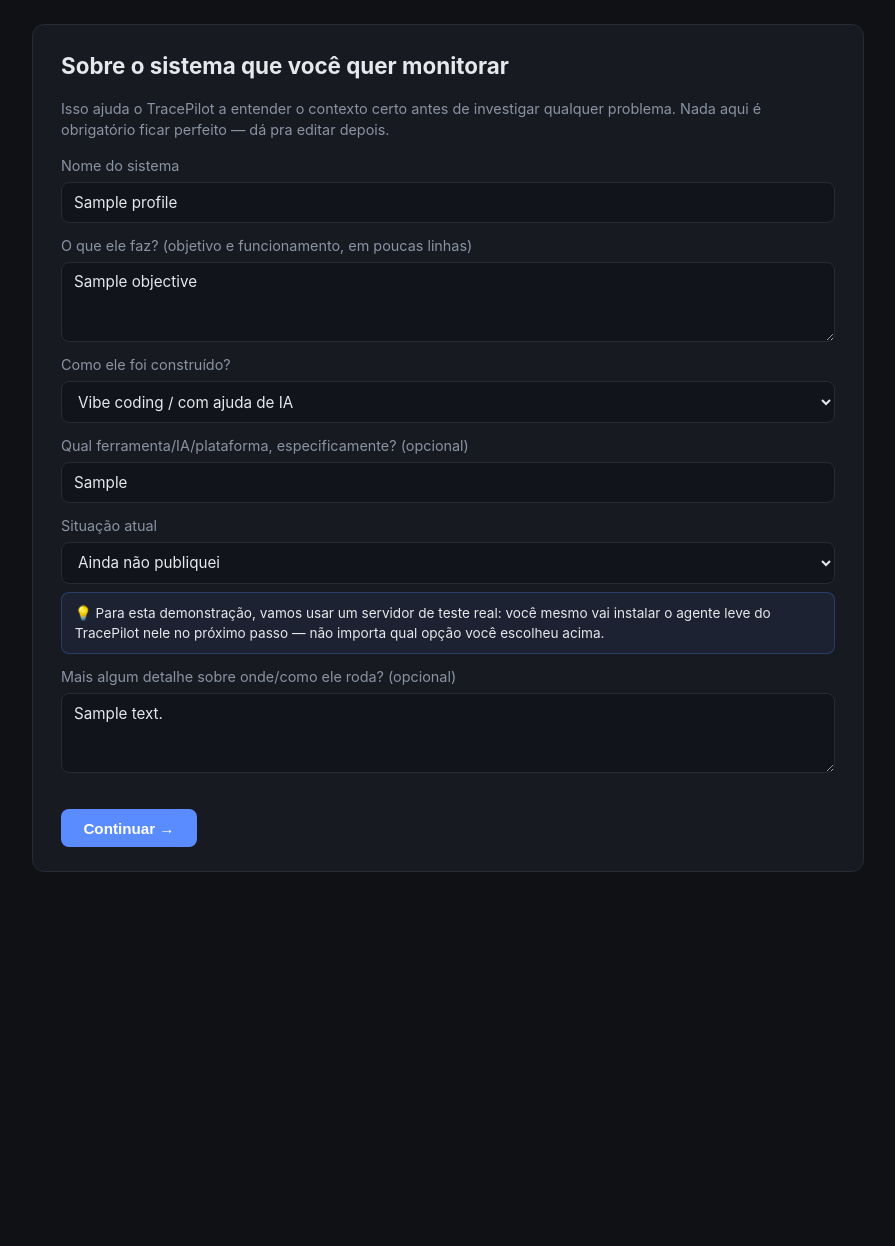
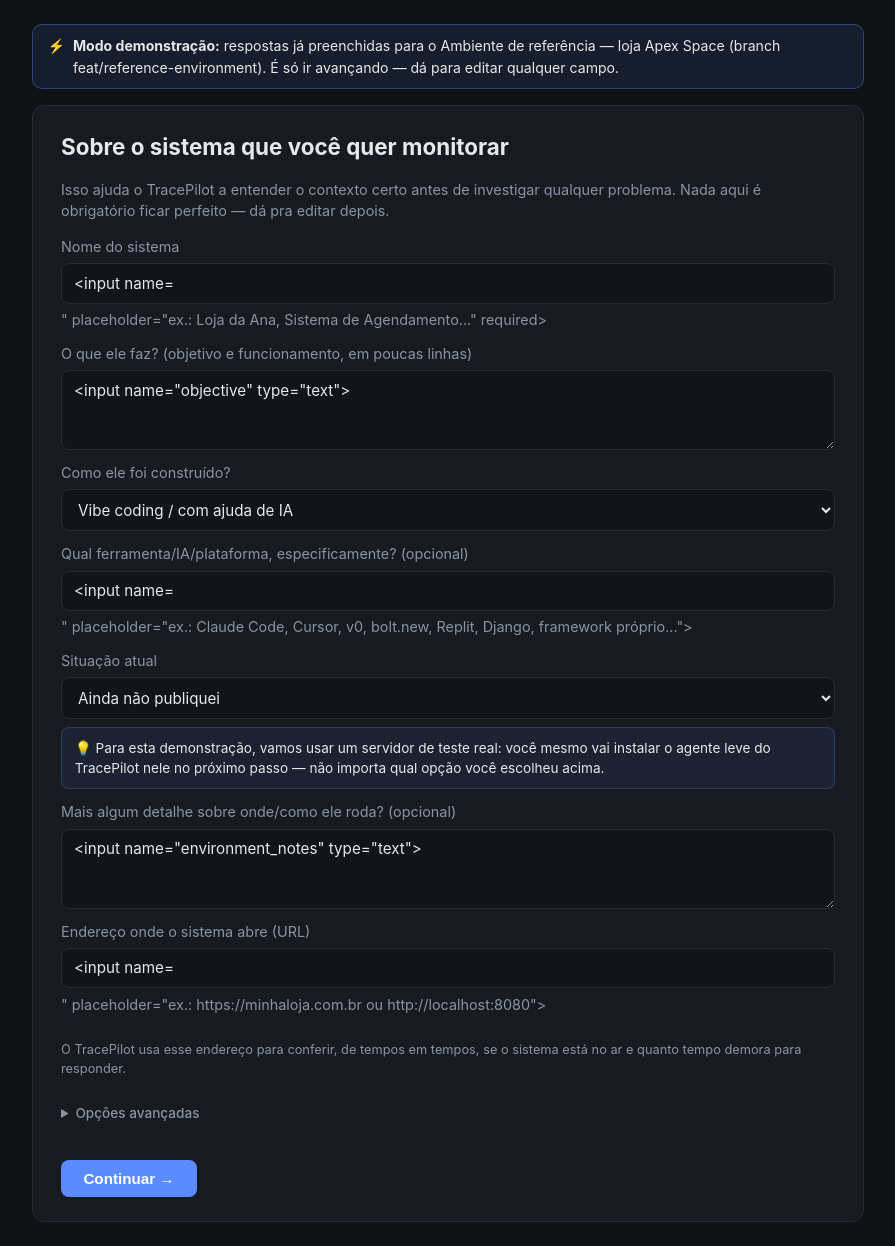
Before and after one commit to Dyonnatan/TracePilot, a FastAPI app: template webapp/templates/onboarding_about.html in a window 1280 px wide. Shown: the part 109-1355 px from the top of the page, without its empty margins (192-1087 px from the left). Before the commit the page ends 981 px from the top, so only its background shows below. Run offline with FastAPI, Linux system fonts and the light colour scheme; the template is opened without the code that fills it: most values are stand-ins (such as "Sample title", 1, 10 or a date in 2020); form fields are guessed from the names that the template uses.

Commit message:
feat(webapp): preset do ambiente de referência para onboarding "next, next"
Pré-preenche a jornada com a loja Apex Space da branch
feat/reference-environment, para a demo ser só avançar:

- `webapp/presets/reference-environment.json` + `webapp/presets.py`,
  escolhido por TRACEPILOT_PRESET (padrão; "none" desliga). Resposta já
  salva no perfil sempre vence o preset.
- Login, questionário e repositório vêm preenchidos; a instalação mostra
  `cd demo_app && make up` e o endpoint OTLP já resolvido.
- URL e serviço monitorados passam a vir do perfil (campos novos no
  questionário: URL do sistema e, em avançado, `service.name`); erros
  recentes somam shop-api + payment-service. DEMO_APP_URL e
  MONITORED_SERVICE_NAME viram só fallback.
- Health check aceita app sem `/health` (cai para a raiz).
- github_inspector: repo privado (404) ou sem rede cai para análise da
  cópia local (`git ls-files`, bytes por linguagem), marcada `local`.

Co-Authored-By: Claude Opus 5.5 <noreply@anthropic.com>

```diff
--- a/webapp/main.py
+++ b/webapp/main.py
@@ -25,11 +25,12 @@ from agents.orchestrator import run_investigation
 from agents.tools.openobserve_client import OpenObserveClient
 from agents.tools import resource_snapshot as resource_snapshot_tool
 from agents.tools import github_inspector
-from webapp import monitoring
+from webapp import monitoring, presets
 
 BASE_DIR = Path(__file__).resolve().parent
 DEMO_APP_URL = os.getenv("DEMO_APP_URL", "http://localhost:8099")
 OPENOBSERVE_UI_URL = os.getenv("OPENOBSERVE_URL", "http://localhost:5080")
+MONITORED_SERVICE = os.getenv("MONITORED_SERVICE_NAME", "tracepilot-demo-app")
 
 COOKIE_NAME = "tp_name"
 COOKIE_EMAIL = "tp_email"
@@ -58,6 +59,7 @@ def _current_user(request: Request) -> dict | None:
 
 
 templates.env.globals["current_user"] = _current_user
+templates.env.globals["active_preset"] = presets.active
 
 
 def _require_login(request: Request) -> RedirectResponse | None:
@@ -88,14 +90,37 @@ def _onboarding_guard(request: Request) -> RedirectResponse | None:
     return None
 
 
+def _app_url() -> str:
+    """URL do sistema monitorado: a informada no onboarding, senão a do
+    preset ativo, senão `DEMO_APP_URL`."""
+    profile = workspace_store.load()
+    preset = presets.active() or {}
+    return (profile.get("app_url") or preset.get("app_url") or DEMO_APP_URL).rstrip("/")
+
+
+def _monitored_services() -> list[str]:
+    """Serviço principal primeiro (é o padrão das investigações), depois
+    os relacionados — todos entram na contagem de erros recentes."""
+    profile = workspace_store.load()
+    preset = presets.active() or {}
+    main = profile.get("service_name") or preset.get("service_name") or MONITORED_SERVICE
+    related = profile.get("related_services") or preset.get("related_services") or []
+    return [main] + [s for s in related if s != main]
+
+
 def _demo_app_status() -> dict:
+    """Sobe = responde 2xx em `/health` (convenção dos nossos serviços) ou,
+    se essa rota não existir, na raiz."""
+    url = _app_url()
     started = time.perf_counter()
     try:
-        resp = httpx.get(f"{DEMO_APP_URL}/health", timeout=3)
+        resp = httpx.get(f"{url}/health", timeout=3)
+        if resp.status_code == 404:
+            resp = httpx.get(url or "/", timeout=3)
         latency_ms = (time.perf_counter() - started) * 1000
-        return {"up": resp.status_code == 200, "url": DEMO_APP_URL, "latency_ms": latency_ms}
+        return {"up": resp.is_success, "url": url, "latency_ms": latency_ms}
     except httpx.HTTPError:
-        return {"up": False, "url": DEMO_APP_URL, "latency_ms": None}
+        return {"up": False, "url": url, "latency_ms": None}
 
 
 def _openobserve_status() -> dict:
@@ -120,21 +145,23 @@ ENVIRONMENT_LABELS = {
     "production": "Já em produção",
 }
 
-MONITORED_SERVICE = os.getenv("MONITORED_SERVICE_NAME", "tracepilot-demo-app")
-
-
 def _recent_error_count() -> int | None:
     """Erros registrados pelo sistema monitorado na janela recente. `None`
     quando não dá pra saber (OpenObserve fora) — diferente de `0`."""
     try:
         start_us = int((time.time() - monitoring.RECENT_ERRORS_WINDOW_MIN * 60) * 1_000_000)
-        hits = OpenObserveClient().query_logs(
-            severities=["ERROR", "FATAL", "CRITICAL"],
-            service=MONITORED_SERVICE,
-            start_time=start_us,
-            size=100,
+        client = OpenObserveClient()
+        return sum(
+            len(
+                client.query_logs(
+                    severities=["ERROR", "FATAL", "CRITICAL"],
+                    service=service,
+                    start_time=start_us,
+                    size=100,
+                )
+            )
+            for service in _monitored_services()
         )
-        return len(hits)
     except Exception:
         return None
 
@@ -183,7 +210,9 @@ def onboarding_about_form(request: Request):
         return guard
     workspace_store.set_current_step("about")
     return templates.TemplateResponse(
-        request, "onboarding_about.html", {"step_index": 1, "profile": workspace_store.load()}
+        request,
+        "onboarding_about.html",
+        {"step_index": 1, "form": presets.form_values(workspace_store.load())},
     )
 
 
@@ -196,6 +225,8 @@ def onboarding_about_submit(
     dev_method_tool: str = Form(""),
     environment: str = Form(""),
     environment_notes: str = Form(""),
+    app_url: str = Form(""),
+    service_name: str = Form(""),
 ):
     guard = _onboarding_guard(request)
     if guard:
@@ -207,7 +238,14 @@ def onboarding_about_submit(
         dev_method_tool=dev_method_tool.strip(),
         environment=environment,
         environment_notes=environment_notes.strip(),
+        app_url=app_url.strip().rstrip("/") or None,
+        service_name=service_name.strip() or None,
     )
+    # Serviços relacionados não têm campo no formulário (detalhe técnico
+    # demais pra jornada); vêm do preset quando o serviço principal bate.
+    preset = presets.active() or {}
+    if preset and service_name.strip() == preset.get("service_name"):
+        workspace_store.update(related_services=preset.get("related_services", []))
     return RedirectResponse(url="/onboarding/install", status_code=303)
 
 
@@ -217,7 +255,16 @@ def onboarding_install(request: Request):
     if guard:
         return guard
     workspace_store.set_current_step("install")
-    return templates.TemplateResponse(request, "onboarding_install.html", {"step_index": 2})
+    preset = presets.active() or {}
+    return templates.TemplateResponse(
+        request,
+        "onboarding_install.html",
+        {
+            "step_index": 2,
+            "preset": preset,
+            "otlp_endpoint": preset.get("otlp_endpoint", "SEU-COLETOR:4317"),
+        },
+    )
 
 
 @app.get("/onboarding/repo")
@@ -227,7 +274,9 @@ def onboarding_repo_form(request: Request):
         return guard
     workspace_store.set_current_step("repo")
     return templates.TemplateResponse(
-        request, "onboarding_repo.html", {"step_index": 3, "profile": workspace_store.load()}
+        request,
+        "onboarding_repo.html",
+        {"step_index": 3, "form": presets.form_values(workspace_store.load())},
     )
 
 
@@ -237,8 +286,12 @@ def onboarding_repo_submit(request: Request, repo_url: str = Form("")):
     if guard:
         return guard
     repo_url = repo_url.strip()
-    repo_info = github_inspector.inspect_repo(repo_url) if repo_url else None
-    workspace_store.update(repo_url=repo_url or None, repo_info=repo_info)
+    local_path = None
+    preset = presets.active() or {}
+    if repo_url and preset.get("repo_local_path") and repo_url.rstrip("/") == preset.get("repo_url", "").rstrip("/"):
+        local_path = str(BASE_DIR.parent / preset["repo_local_path"])
+    repo_info = github_inspector.inspect_repo(repo_url, local_path=local_path) if repo_url else None
+    workspace_store.update(repo_url=repo_url or None, repo_info=repo_info, repo_local_path=local_path)
     return RedirectResponse(url="/onboarding/connectivity", status_code=303)
 
 
@@ -330,7 +383,16 @@ def login_form(request: Request):
     if _current_user(request) is not None:
         target = "/dashboard" if workspace_store.is_onboarded() else "/onboarding"
         return RedirectResponse(url=target, status_code=303)
-    return templates.TemplateResponse(request, "login.html", {})
+    profile_user = workspace_store.load().get("user") or {}
+    preset_user = (presets.active() or {}).get("user") or {}
+    return templates.TemplateResponse(
+        request,
+        "login.html",
+        {
+            "prefill_name": profile_user.get("name") or preset_user.get("name", ""),
+            "prefill_email": profile_user.get("email") or preset_user.get("email", ""),
+        },
+    )
 
 
 @app.post("/login")
@@ -371,7 +433,7 @@ def _dashboard_context(request: Request) -> dict:
         "state": _collect_state(),
         "investigations": report_store.list_all(),
         "openobserve_url": OPENOBSERVE_UI_URL,
-        "monitored_service": MONITORED_SERVICE,
+        "monitored_service": _monitored_services()[0],
     }
 
 
--- /dev/null
+++ b/webapp/presets.py
@@ -0,0 +1,59 @@
+"""Presets de demonstração — respostas prontas para a jornada de
+onboarding, para a demo ser "next, next" em vez de digitar tudo ao vivo.
+
+Escolhido por `TRACEPILOT_PRESET` (nome de um arquivo em
+`webapp/presets/`, sem `.json`). Padrão: `reference-environment`, o
+ambiente de referência da branch `feat/reference-environment` (loja Apex
+Space). `TRACEPILOT_PRESET=none` desliga: formulários vêm vazios.
+
+O preset só preenche o que o perfil ainda não tem — resposta já salva
+pela pessoa sempre vence.
+"""
+import json
+import os
+from functools import lru_cache
+from pathlib import Path
+
+PRESETS_DIR = Path(__file__).resolve().parent / "presets"
+DEFAULT_PRESET = "reference-environment"
+
+FORM_FIELDS = (
+    "system_name",
+    "objective",
+    "dev_method",
+    "dev_method_tool",
+    "environment",
+    "environment_notes",
+    "app_url",
+    "service_name",
+    "repo_url",
+)
+
+
+@lru_cache(maxsize=None)
+def _load(name: str) -> dict | None:
+    path = PRESETS_DIR / f"{name}.json"
+    if not path.is_file():
+        return None
+    try:
+        return json.loads(path.read_text())
+    except (json.JSONDecodeError, OSError):
+        return None
+
+
+def active() -> dict | None:
+    name = os.getenv("TRACEPILOT_PRESET", DEFAULT_PRESET).strip()
+    if not name or name.lower() == "none":
+        return None
+    return _load(name)
+
+
+def form_values(profile: dict) -> dict:
+    """Valores para preencher os formulários: o que está no perfil, e o
+    preset onde o perfil ainda está vazio."""
+    preset = active() or {}
+    values = {}
+    for field in FORM_FIELDS:
+        current = profile.get(field)
+        values[field] = current if current not in (None, "") else preset.get(field, "")
+    return values
--- a/webapp/static/style.css
+++ b/webapp/static/style.css
@@ -761,3 +761,11 @@ body.marketing { background: radial-gradient(1200px 600px at 50% -200px, rgba(91
   .count { flex: 1; min-width: 0; }
   .nav-text-link { display: none; }
 }
+
+/* ---- Preset de demonstração ---- */
+.preset-banner {
+  display: flex; gap: .5rem; align-items: flex-start;
+  background: rgba(91,140,255,.1); border: 1px solid rgba(91,140,255,.35);
+  border-radius: 10px; padding: .65rem .9rem; margin-bottom: 1rem; font-size: .88rem;
+}
+.install-step-title { font-size: 1rem; margin: 1.5rem 0 .25rem; }
--- a/webapp/templates/login.html
+++ b/webapp/templates/login.html
@@ -10,11 +10,11 @@
   <form method="post" action="/login" class="form-stack">
     <label>
       Seu nome
-      <input type="text" name="name" placeholder="ex.: Dyonnatan" required autofocus>
+      <input type="text" name="name" value="{{ prefill_name }}" placeholder="ex.: Ana Souza" required autofocus>
     </label>
     <label>
       Seu e-mail
-      <input type="email" name="email" placeholder="ex.: voce@empresa.com" required>
+      <input type="email" name="email" value="{{ prefill_email }}" placeholder="ex.: voce@empresa.com" required>
     </label>
     <button type="submit">Entrar</button>
   </form>
--- a/webapp/templates/onboarding_about.html
+++ b/webapp/templates/onboarding_about.html
@@ -10,37 +10,37 @@ dá pra editar depois.</p>
 <form method="post" action="/onboarding/about" class="form-stack">
   <label>
     Nome do sistema
-    <input type="text" name="system_name" value="{{ profile.system_name or '' }}" placeholder="ex.: Loja da Ana, Sistema de Agendamento..." required>
+    <input type="text" name="system_name" value="{{ form.system_name or '' }}" placeholder="ex.: Loja da Ana, Sistema de Agendamento..." required>
   </label>
 
   <label>
     O que ele faz? (objetivo e funcionamento, em poucas linhas)
-    <textarea name="objective" placeholder="ex.: é uma loja online onde clientes fazem pedidos e pagam; o backend calcula o preço e salva o pedido no banco.">{{ profile.objective or '' }}</textarea>
+    <textarea name="objective" placeholder="ex.: é uma loja online onde clientes fazem pedidos e pagam; o backend calcula o preço e salva o pedido no banco.">{{ form.objective or '' }}</textarea>
   </label>
 
   <label>
     Como ele foi construído?
     <select name="dev_method">
-      <option value="ai_assisted" {{ 'selected' if profile.dev_method == 'ai_assisted' }}>Vibe coding / com ajuda de IA</option>
-      <option value="no_code" {{ 'selected' if profile.dev_method == 'no_code' }}>Plataforma no-code / low-code</option>
-      <option value="traditional" {{ 'selected' if profile.dev_method == 'traditional' }}>Desenvolvimento tradicional (código escrito à mão)</option>
-      <option value="other" {{ 'selected' if profile.dev_method == 'other' }}>Outro</option>
+      <option value="ai_assisted" {{ 'selected' if form.dev_method == 'ai_assisted' }}>Vibe coding / com ajuda de IA</option>
+      <option value="no_code" {{ 'selected' if form.dev_method == 'no_code' }}>Plataforma no-code / low-code</option>
+      <option value="traditional" {{ 'selected' if form.dev_method == 'traditional' }}>Desenvolvimento tradicional (código escrito à mão)</option>
+      <option value="other" {{ 'selected' if form.dev_method == 'other' }}>Outro</option>
     </select>
   </label>
 
   <label>
     Qual ferramenta/IA/plataforma, especificamente? (opcional)
-    <input type="text" name="dev_method_tool" value="{{ profile.dev_method_tool or '' }}" placeholder="ex.: Claude Code, Cursor, v0, bolt.new, Replit, Django, framework próprio...">
+    <input type="text" name="dev_method_tool" value="{{ form.dev_method_tool or '' }}" placeholder="ex.: Claude Code, Cursor, v0, bolt.new, Replit, Django, framework próprio...">
   </label>
 
   <label>
     Situação atual
     <select name="environment">
-      <option value="not_deployed" {{ 'selected' if profile.environment == 'not_deployed' }}>Ainda não publiquei</option>
-      <option value="local_server" {{ 'selected' if profile.environment == 'local_server' }}>Servidor local (minha própria máquina)</option>
-      <option value="dedicated_server" {{ 'selected' if profile.environment == 'dedicated_server' }}>Servidor dedicado</option>
-      <option value="vps" {{ 'selected' if profile.environment == 'vps' }}>VPS (nuvem)</option>
-      <option value="production" {{ 'selected' if profile.environment == 'production' }}>Já em produção</option>
+      <option value="not_deployed" {{ 'selected' if form.environment == 'not_deployed' }}>Ainda não publiquei</option>
+      <option value="local_server" {{ 'selected' if form.environment == 'local_server' }}>Servidor local (minha própria máquina)</option>
+      <option value="dedicated_server" {{ 'selected' if form.environment == 'dedicated_server' }}>Servidor dedicado</option>
+      <option value="vps" {{ 'selected' if form.environment == 'vps' }}>VPS (nuvem)</option>
+      <option value="production" {{ 'selected' if form.environment == 'production' }}>Já em produção</option>
     </select>
   </label>
   <p class="inline-note">💡 Para esta demonstração, vamos usar um servidor
@@ -49,8 +49,25 @@ dá pra editar depois.</p>
 
   <label>
     Mais algum detalhe sobre onde/como ele roda? (opcional)
-    <textarea name="environment_notes" placeholder="ex.: roda num container Docker, atrás de um Nginx...">{{ profile.environment_notes or '' }}</textarea>
+    <textarea name="environment_notes" placeholder="ex.: roda num container Docker, atrás de um Nginx...">{{ form.environment_notes or '' }}</textarea>
   </label>
+
+  <label>
+    Endereço onde o sistema abre (URL)
+    <input type="url" name="app_url" value="{{ form.app_url or '' }}" placeholder="ex.: https://minhaloja.com.br ou http://localhost:8080">
+  </label>
+  <p class="muted small">O TracePilot usa esse endereço para conferir, de tempos em tempos,
+  se o sistema está no ar e quanto tempo demora para responder.</p>
+
+  <details class="advanced">
+    <summary>Opções avançadas</summary>
+    <label>
+      Nome do serviço na telemetria (OpenTelemetry <code>service.name</code>)
+      <input type="text" name="service_name" value="{{ form.service_name or '' }}" placeholder="ex.: minha-api">
+    </label>
+    <p class="muted small">É como o seu sistema se identifica nos registros. Se você não
+    sabe o que é, pode deixar como está.</p>
+  </details>
 
   <div class="wizard-actions">
     <button type="submit">Continuar →</button>
--- a/webapp/templates/onboarding_base.html
+++ b/webapp/templates/onboarding_base.html
@@ -9,6 +9,10 @@
   </div>
   {% endfor %}
 </nav>
+{% set preset = active_preset() %}
+{% if preset %}
+<div class="preset-banner">⚡ <span><b>Modo demonstração:</b> respostas já preenchidas para o {{ preset.label }}. É só ir avançando — dá para editar qualquer campo.</span></div>
+{% endif %}
 <div class="wizard-card">
   {% block step %}{% endblock %}
 </div>
--- a/webapp/templates/onboarding_summary.html
+++ b/webapp/templates/onboarding_summary.html
@@ -28,7 +28,7 @@ ajustar qualquer coisa depois.</p>
       <li class="{{ 'ck-ok' if state.nodes.tracepilot.status == 'ok' else 'ck-warn' }}">Armazenamento de dados: <strong>{{ 'conectado' if state.nodes.tracepilot.status == 'ok' else 'indisponível' }}</strong></li>
       <li class="{{ 'ck-ok' if state.agent_reporting else 'ck-skip' }}">Agente local: <strong>{{ 'enviando dados' if state.agent_reporting else 'ainda não conectado' }}</strong>{% if not state.agent_reporting %} <span class="muted">— usando medição do host do painel por enquanto</span>{% endif %}</li>
       {% if repo_info and repo_info.analyzed %}
-      <li class="ck-ok">Repositório: <strong>{{ repo_info.owner }}/{{ repo_info.name }}</strong></li>
+      <li class="ck-ok">Repositório: <strong>{{ repo_info.owner }}/{{ repo_info.name }}</strong>{% if repo_info.source == 'local' %} <span class="muted">— analisado pela cópia local ({{ repo_info.local_path.split('/')[-1] }}/), o GitHub não liberou acesso</span>{% endif %}</li>
       {% elif profile.repo_url %}
       <li class="ck-warn">Repositório informado, mas não analisado <span class="muted">— {{ {'not_github': 'por enquanto só analisamos links do GitHub', 'not_found': 'repositório privado ou não encontrado (para repositório privado, configure GITHUB_TOKEN)'}.get(repo_info.reason if repo_info else '', 'o GitHub não respondeu agora') }}</span></li>
       {% else %}
```
Also changed, not shown: agents/tools/github_inspector.py (+78 -1 lines), agents/workspace_store.py (+7 -0 lines), docs/code-architecture.md (+12 -0 lines), webapp/presets/reference-environment.json (added, +23 -0 lines), webapp/templates/onboarding_install.html (+20 -2 lines), webapp/templates/onboarding_repo.html (+6 -1 lines), 1 other file.
